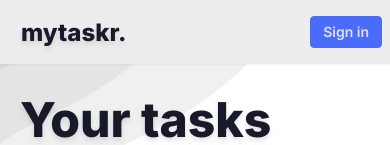
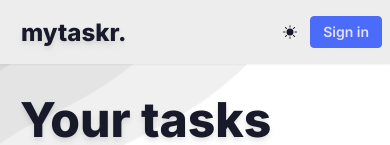
Before and after one commit to melinamontelongo/mytaskr, a Next.js app: page / in a window 390 px wide. Shown: the top 145 px of the page. Built offline with nearby package versions, Linux system fonts and the light colour scheme; no server answers.

Commit message:
fix: display theme toggler on smaller screens when not logged in

```diff
--- a/src/components/navigation/Navbar.tsx
+++ b/src/components/navigation/Navbar.tsx
@@ -45,12 +45,13 @@ const Navbar = async () => {
                             <Link key={`navbarHomeLink`} className="font-bold" href="/"><AiOutlineHome /> Home</Link>,
                             <Link key={`navbarCreateWLink`} className="font-bold" href="/w/create"><BsPersonWorkspace />Create workspace</Link>,
                             <Link key={`navbarCreateBLink`} className="font-bold" href="/b/create"><RiTableFill />Create board</Link>,
-                            <ThemeToggler key={`navbarThemeToggler`} />
+                            <ThemeToggler hasText={true} key={`navbarThemeToggler`} />
                         ]}
                     />
                 )}
             </div>
             <div className="md:hidden flex-none">
+                <ThemeToggler />
                 {session ? <UserDropdown user={session.user} />
                     :
                     <Link href="/sign-in" className="btn btn-primary rounded btn-sm normal-case">Sign in</Link>
--- a/src/components/ui/ThemeToggler.tsx
+++ b/src/components/ui/ThemeToggler.tsx
@@ -3,7 +3,10 @@ import { useState, useEffect } from "react";
 import { useTheme } from "next-themes";
 import { BsFillSunFill, BsFillMoonFill } from "react-icons/bs";
 
-export default function ThemeToggler() {
+interface ThemeTogglerProps {
+    hasText?: boolean,
+}
+export default function ThemeToggler({ hasText }: ThemeTogglerProps) {
     const [mounted, setMounted] = useState<boolean>(false);
     const { theme, setTheme, resolvedTheme } = useTheme();
 
@@ -19,13 +22,13 @@ export default function ThemeToggler() {
             <button
                 aria-label="change theme to dark"
                 className={`btn btn-sm btn-ghost normal-case rounded ${resolvedTheme === "dark" && "hidden"}`}
-                onClick={() => setTheme('dark')}><BsFillSunFill /> <span className="md:hidden">Change theme</span>
+                onClick={() => setTheme('dark')}><BsFillSunFill /> {hasText && <span>Change theme</span>}
             </button>
             <button
                 aria-label="change theme to light"
                 className={`btn btn-sm btn-ghost normal-case rounded ${resolvedTheme === "light" && "hidden"}`}
                 onClick={() => setTheme('light')}>
-                <BsFillMoonFill /> <span className="md:hidden">Change theme</span>
+                <BsFillMoonFill /> {hasText && <span>Change theme</span>}
             </button>
         </>
     )
```
